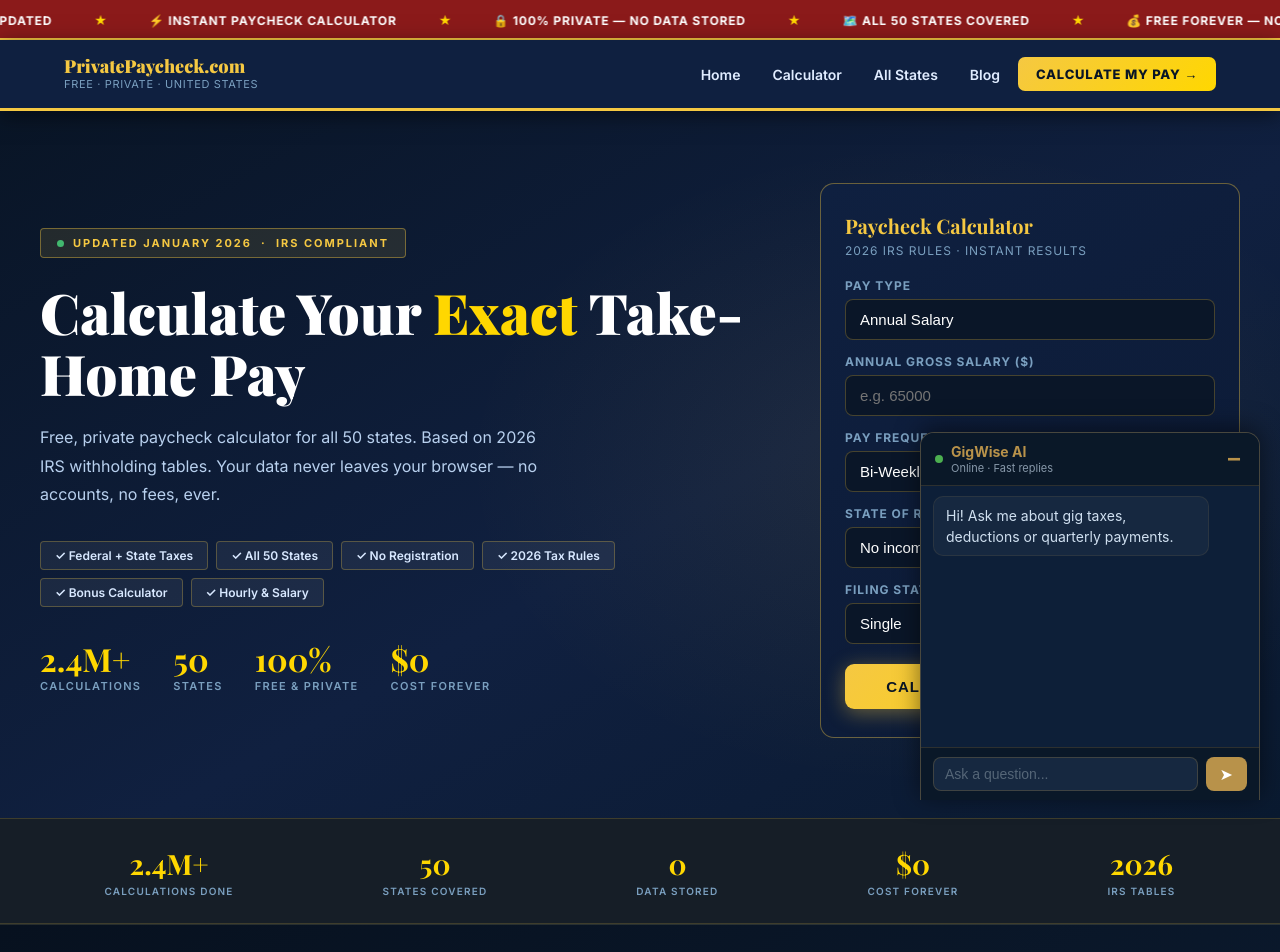
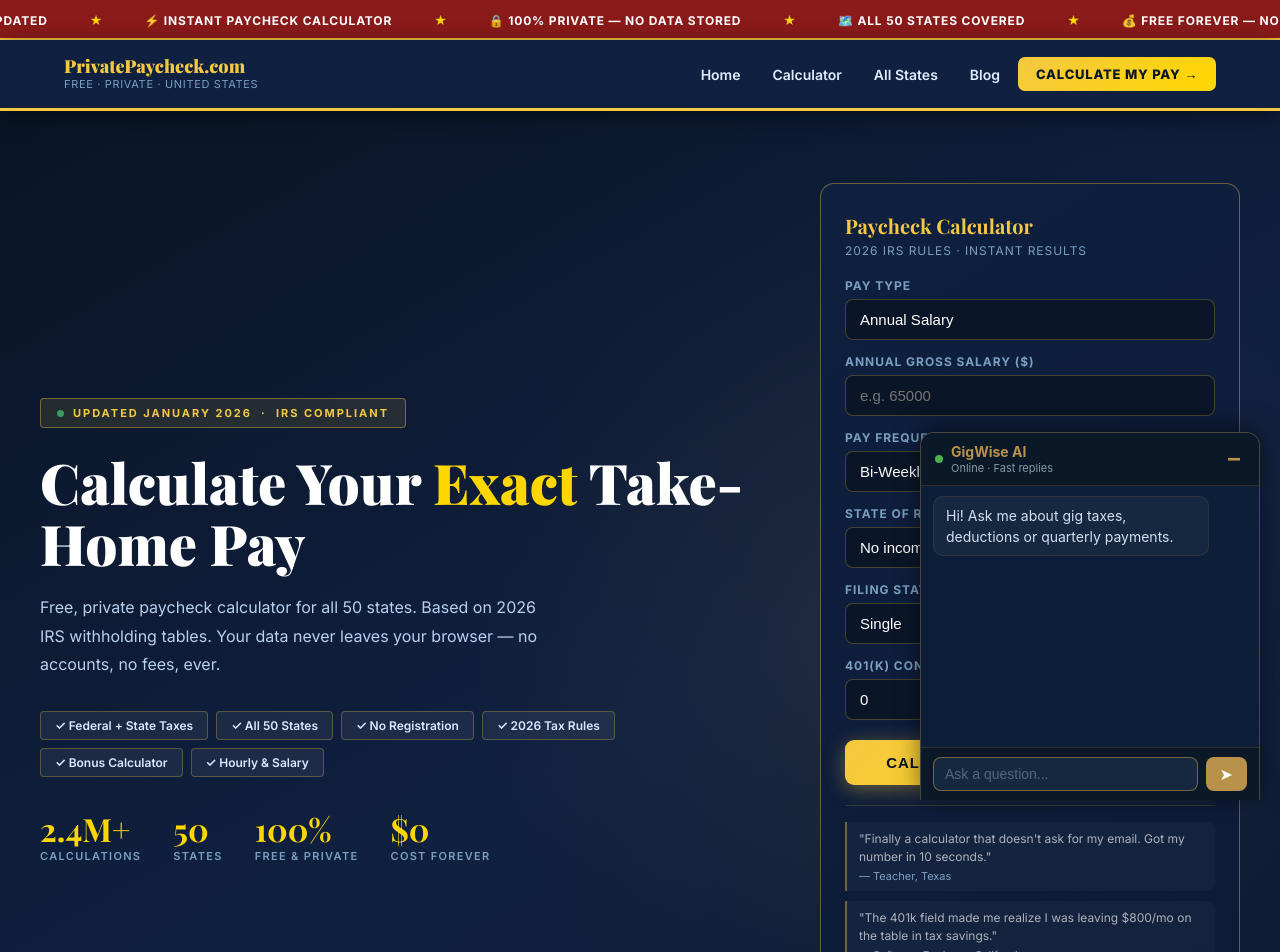
Before and after one commit to devqrcraft-ui/privatepaycheck, a Next.js app: page / in a window 1280 px wide. Shown: the top 952 px of the page. Built offline with nearby package versions, Linux system fonts and the light colour scheme.

Commit message:
feat: add 401k field, progress bar, tooltips, social proof to Calculator

```diff
--- a/src/components/Calculator.tsx
+++ b/src/components/Calculator.tsx
@@ -1,6 +1,5 @@
 'use client';
 import { useState } from 'react';
-
 const STATES = [
   { value: '0',     label: 'No income tax (TX, FL, WA…)' },
   { value: '9.3',   label: 'California (up to 13.3%)' },
@@ -26,7 +25,6 @@ const STATES = [
   { value: '2.5',   label: 'Arizona (2.5%)' },
   { value: '2.0',   label: 'Indiana (3.15%)' },
 ];
-
 const BRACKETS = {
   single:  [[11600,.10],[47150,.12],[100525,.22],[191950,.24],[243725,.32],[609350,.35],[Infinity,.37]] as [number,number][],
   married: [[23200,.10],[94300,.12],[201050,.22],[383900,.24],[487450,.32],[731200,.35],[Infinity,.37]] as [number,number][],
@@ -40,32 +38,47 @@ function fmt(n: number) {
 interface CalcProps { defaultState?: string; }
 
 export default function Calculator({ defaultState }: CalcProps) {
-  const [payType, setPayType] = useState('salary');
-  const [income, setIncome] = useState('');
-  const [freq, setFreq] = useState('26');
+  const [payType, setPayType]   = useState('salary');
+  const [income, setIncome]     = useState('');
+  const [freq, setFreq]         = useState('26');
   const [stateRate, setStateRate] = useState(defaultState || '0');
-  const [filing, setFiling] = useState('single');
-  const [results, setResults] = useState<null|{gross:number,fed:number,ss:number,med:number,state:number,net:number}>(null);
+  const [filing, setFiling]     = useState('single');
+  const [k401, setK401]         = useState('0');
+  const [results, setResults]   = useState<null|{
+    gross:number; fed:number; ss:number; med:number;
+    state:number; k401:number; net:number; taxPct:number;
+  }>(null);
 
   function calculate() {
     const raw = parseFloat(income);
     if (!raw || raw <= 0) { alert('Please enter your income.'); return; }
-    const f = parseInt(freq);
-    const sr = parseFloat(stateRate) || 0;
-    const annual = payType === 'hourly' ? raw * 40 * 52 : raw;
-    const gross = annual / f;
-    let fed = 0, prev = 0, inc = annual;
+    const f        = parseInt(freq);
+    const sr       = parseFloat(stateRate) || 0;
+    const k401pct  = Math.min(Math.max(parseFloat(k401) || 0, 0), 100) / 100;
+    const annual   = payType === 'hourly' ? raw * 40 * 52 : raw;
+
+    // 401k reduces federal & state taxable income (pre-tax)
+    const k401Annual = Math.min(annual * k401pct, 23500); // 2026 IRS limit
+    const taxableAnnual = annual - k401Annual;
+
+    const gross    = annual / f;
+    const k401Per  = k401Annual / f;
+
+    let fed = 0, prev = 0, inc = taxableAnnual;
     for (const [lim, rate] of BRACKETS[filing as keyof typeof BRACKETS]) {
       if (inc <= 0) break;
       const chunk = Math.min(inc, lim - prev);
       fed += chunk * rate; inc -= chunk; prev = lim;
     }
     const fedPer = fed / f;
-    const ss = Math.min(annual, 168600) * 0.062 / f;
+    const ss  = Math.min(annual, 168600) * 0.062 / f;
     const med = annual * 0.0145 / f;
-    const st = gross * (sr / 100);
-    const net = gross - fedPer - ss - med - st;
-    setResults({ gross, fed: fedPer, ss, med, state: st, net });
+    const st  = (gross - k401Per) * (sr / 100);
+    const totalTax = fedPer + ss + med + st;
+    const net = gross - fedPer - ss - med - st - k401Per;
+    const taxPct = (totalTax / gross) * 100;
+
+    setResults({ gross, fed: fedPer, ss, med, state: st, k401: k401Per, net, taxPct });
   }
 
   const css = `
@@ -75,11 +88,25 @@ export default function Calculator({ defaultState }: CalcProps) {
     .fl{display:block;font-size:12px;font-weight:700;letter-spacing:.08em;text-transform:uppercase;color:#7A9FBF;margin-bottom:6px;margin-top:14px;}
     .calc-card select,.calc-card input{width:100%;background:#0A1628;border:1px solid rgba(245,200,66,0.25);border-radius:8px;color:#fff;font-size:15px;padding:11px 14px;outline:none;appearance:none;}
     .calc-card select:focus,.calc-card input:focus{border-color:#F5C842;}
+    .k401-row{display:flex;align-items:center;gap:10px;}
+    .k401-row input{flex:1;}
+    .k401-badge{font-size:11px;color:#4ade80;background:rgba(74,222,128,0.1);border:1px solid rgba(74,222,128,0.25);border-radius:6px;padding:4px 8px;white-space:nowrap;}
     .calc-btn{width:100%;margin-top:20px;background:linear-gradient(135deg,#F5C842,#FFD700);color:#091526;font-size:15px;font-weight:800;letter-spacing:.06em;text-transform:uppercase;padding:14px;border-radius:9px;border:none;cursor:pointer;box-shadow:0 4px 20px rgba(245,200,66,0.4);transition:transform .2s,box-shadow .2s;}
     .calc-btn:hover{transform:translateY(-2px);box-shadow:0 8px 28px rgba(255,215,0,.55);}
     .results{margin-top:20px;border-top:1px solid rgba(245,200,66,0.2);padding-top:16px;}
-    .r-row{display:flex;justify-content:space-between;padding:7px 0;font-size:14px;border-bottom:1px solid rgba(255,255,255,0.05);}
+    .r-row{display:flex;justify-content:space-between;padding:7px 0;font-size:14px;border-bottom:1px solid rgba(255,255,255,0.05);position:relative;}
+    .r-row .tooltip{display:none;position:absolute;right:0;top:-28px;background:#1a2f50;border:1px solid rgba(245,200,66,0.3);border-radius:6px;padding:4px 8px;font-size:11px;color:#7A9FBF;white-space:nowrap;z-index:10;}
+    .r-row:hover .tooltip{display:block;}
+    .r-row .hint{font-size:11px;color:#7A9FBF;cursor:help;margin-left:4px;}
     .r-row:last-child{font-weight:800;font-size:16px;color:#F5C842;border-bottom:none;margin-top:4px;}
+    .progress-wrap{margin-top:14px;margin-bottom:4px;}
+    .progress-label{display:flex;justify-content:space-between;font-size:11px;color:#7A9FBF;margin-bottom:5px;}
+    .progress-bg{background:rgba(255,255,255,0.08);border-radius:8px;height:10px;overflow:hidden;}
+    .progress-fill{height:10px;border-radius:8px;background:linear-gradient(90deg,#f87171,#fbbf24);transition:width .5s ease;}
+    .social-proof{margin-top:20px;border-top:1px solid rgba(245,200,66,0.15);padding-top:16px;display:flex;flex-direction:column;gap:10px;}
+    .sp-item{background:rgba(255,255,255,0.03);border-left:2px solid rgba(245,200,66,0.4);border-radius:0 8px 8px 0;padding:8px 12px;}
+    .sp-text{font-size:12px;color:rgba(255,255,255,0.65);line-height:1.5;margin-bottom:3px;}
+    .sp-author{font-size:11px;color:#7A9FBF;}
   `;
 
   return (
@@ -88,13 +115,16 @@ export default function Calculator({ defaultState }: CalcProps) {
       <div className="calc-card">
         <div className="card-title">Paycheck Calculator</div>
         <div className="card-sub">2026 IRS Rules · Instant Results</div>
+
         <label className="fl">Pay Type</label>
         <select value={payType} onChange={e=>setPayType(e.target.value)}>
           <option value="salary">Annual Salary</option>
           <option value="hourly">Hourly Wage</option>
         </select>
+
         <label className="fl">{payType==='hourly'?'Hourly Rate ($)':'Annual Gross Salary ($)'}</label>
         <input type="number" value={income} onChange={e=>setIncome(e.target.value)} placeholder={payType==='hourly'?'e.g. 25.00':'e.g. 65000'} min="0"/>
+
         <label className="fl">Pay Frequency</label>
         <select value={freq} onChange={e=>setFreq(e.target.value)}>
           <option value="26">Bi-Weekly (every 2 weeks)</option>
@@ -102,27 +132,108 @@ export default function Calculator({ defaultState }: CalcProps) {
           <option value="12">Monthly</option>
           <option value="52">Weekly</option>
         </select>
+
         <label className="fl">State of Residence</label>
         <select value={stateRate} onChange={e=>setStateRate(e.target.value)}>
           {STATES.map(s=><option key={s.label} value={s.value}>{s.label}</option>)}
         </select>
+
         <label className="fl">Filing Status</label>
         <select value={filing} onChange={e=>setFiling(e.target.value)}>
           <option value="single">Single</option>
           <option value="married">Married Filing Jointly</option>
           <option value="head">Head of Household</option>
         </select>
+
+        <label className="fl">401(k) Contribution (%)</label>
+        <div className="k401-row">
+          <input
+            type="number" value={k401}
+            onChange={e=>setK401(e.target.value)}
+            placeholder="e.g. 6" min="0" max="100"
+          />
+          {parseFloat(k401) > 0 && (
+            <span className="k401-badge">
+              Pre-tax · saves ~${Math.round((parseFloat(income)||0) * (parseFloat(k401)/100) * 0.22)} fed tax/yr
+            </span>
+          )}
+        </div>
+
         <button className="calc-btn" onClick={calculate}>Calculate My Take-Home Pay →</button>
+
         {results && (
           <div className="results">
-            <div className="r-row"><span>Gross Pay (per period)</span><span>{fmt(results.gross)}</span></div>
-            <div className="r-row"><span>Federal Income Tax</span><span>−{fmt(results.fed)}</span></div>
-            <div className="r-row"><span>Social Security (6.2%)</span><span>−{fmt(results.ss)}</span></div>
-            <div className="r-row"><span>Medicare (1.45%)</span><span>−{fmt(results.med)}</span></div>
-            <div className="r-row"><span>State Income Tax</span><span>−{fmt(results.state)}</span></div>
-            <div className="r-row"><span>🏦 Net Take-Home Pay</span><span>{fmt(results.net)}</span></div>
+
+            {/* Progress bar */}
+            <div className="progress-wrap">
+              <div className="progress-label">
+                <span>Tax burden</span>
+                <span style={{color: results.taxPct > 30 ? '#f87171' : '#4ade80'}}>
+                  {results.taxPct.toFixed(1)}% of gross
+                </span>
+              </div>
+              <div className="progress-bg">
+                <div className="progress-fill" style={{width: Math.min(results.taxPct, 100) + '%'}}/>
+              </div>
+            </div>
+
+            <div className="r-row">
+              <span>Gross Pay (per period)</span>
+              <span>{fmt(results.gross)}</span>
+            </div>
+            {results.k401 > 0 && (
+              <div className="r-row">
+                <span>401(k) Contribution <span className="hint">ⓘ</span>
+                  <span className="tooltip">Pre-tax — reduces your federal &amp; state taxable income</span>
+                </span>
+                <span style={{color:'#4ade80'}}>−{fmt(results.k401)}</span>
+              </div>
+            )}
+            <div className="r-row">
+              <span>Federal Income Tax <span className="hint">ⓘ</span>
+                <span className="tooltip">2026 IRS brackets: 10%–37% on taxable income</span>
+              </span>
+              <span>−{fmt(results.fed)}</span>
+            </div>
+            <div className="r-row">
+              <span>Social Security (6.2%) <span className="hint">ⓘ</span>
+                <span className="tooltip">Applied up to $168,600 annual wage base (2026)</span>
+              </span>
+              <span>−{fmt(results.ss)}</span>
+            </div>
+            <div className="r-row">
+              <span>Medicare (1.45%)</span>
+              <span>−{fmt(results.med)}</span>
+            </div>
+            <div className="r-row">
+              <span>State Income Tax</span>
+              <span>−{fmt(results.state)}</span>
+            </div>
+            <div className="r-row">
+              <span>🏦 Net Take-Home Pay</span>
+              <span>{fmt(results.net)}</span>
+            </div>
           </div>
         )}
+
+        {/* Social proof — static, zero dependencies */}
+        {!results && (
+          <div className="social-proof">
+            <div className="sp-item">
+              <div className="sp-text">"Finally a calculator that doesn't ask for my email. Got my number in 10 seconds."</div>
+              <div className="sp-author">— Teacher, Texas</div>
+            </div>
+            <div className="sp-item">
+              <div className="sp-text">"The 401k field made me realize I was leaving $800/mo on the table in tax savings."</div>
+              <div className="sp-author">— Software Engineer, California</div>
+            </div>
+            <div className="sp-item">
+              <div className="sp-text">"Used this before every salary negotiation. Shows exactly what a raise actually means."</div>
+              <div className="sp-author">— Nurse, Florida</div>
+            </div>
+          </div>
+        )}
+
       </div>
     </>
   );
```
